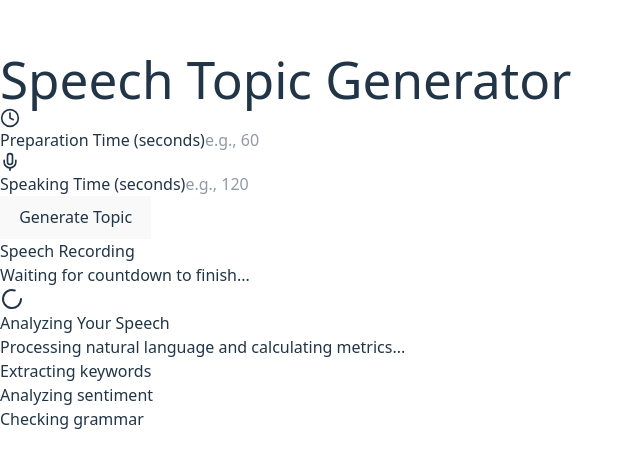
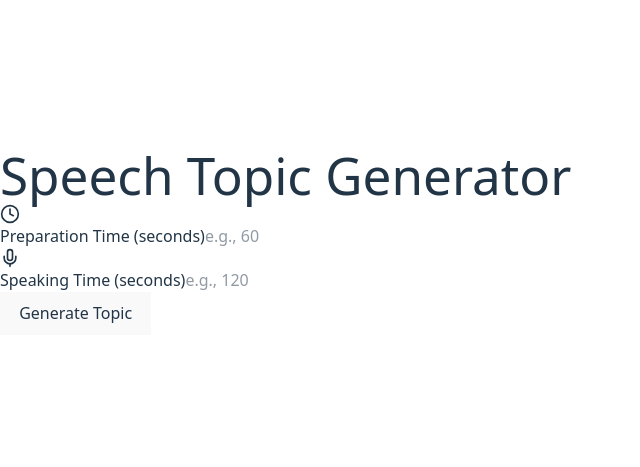
Before and after one commit to craniacshencil/YapgemUI, a React (Vite) app: page / in a window 1280 px wide. Shown: the part 159-626 px from the top of the page, without its empty margins (0-640 px from the left). Built offline with nearby package versions, Linux system fonts and the light colour scheme.

Commit message:
Add conditional rendering logic
- Was rendering everything all at once before this

```diff
--- a/src/App.jsx
+++ b/src/App.jsx
@@ -1,15 +1,23 @@
-import SpeechAnalysisDashboard from "./components/SpeechAnalysis";
+import SpeechAnalysisDashboard from "./components/SpeechAnalysis/SpeechAnalysis";
 import SpeechRecorder from "./components/SpeechRecorder/SpeechRecorder";
 import SpeechTopicGenerator from "./components/TopicGenerator";
 import useSpeechStore from "./store/useSpeechStore";
 
 function App() {
-  const { analysis, isAnalysisLoading } = useSpeechStore();
+  const { analysis, isAnalysisLoading, response } = useSpeechStore();
   return (
     <>
-      <SpeechTopicGenerator />
-      <SpeechRecorder />
-      <SpeechAnalysisDashboard data={analysis} isLoading={isAnalysisLoading} />
+      {!analysis ? (
+        <>
+          <SpeechTopicGenerator />
+          {response && <SpeechRecorder />}
+        </>
+      ) : (
+        <SpeechAnalysisDashboard
+          data={analysis}
+          isLoading={isAnalysisLoading}
+        />
+      )}
     </>
   );
 }
--- a/src/components/SpeechAnalysis.jsx
+++ b/src/components/SpeechAnalysis/SpeechAnalysis.jsx
@@ -8,7 +8,7 @@ import {
   Loader2,
 } from "lucide-react";
 
-const SpeechAnalysisDashboard = ({ data, isLoading = false }) => {
+const SpeechAnalysisDashboard = ({ data, isLoading }) => {
   const [activeTab, setActiveTab] = useState("overview");
 
   // Loading state
```
